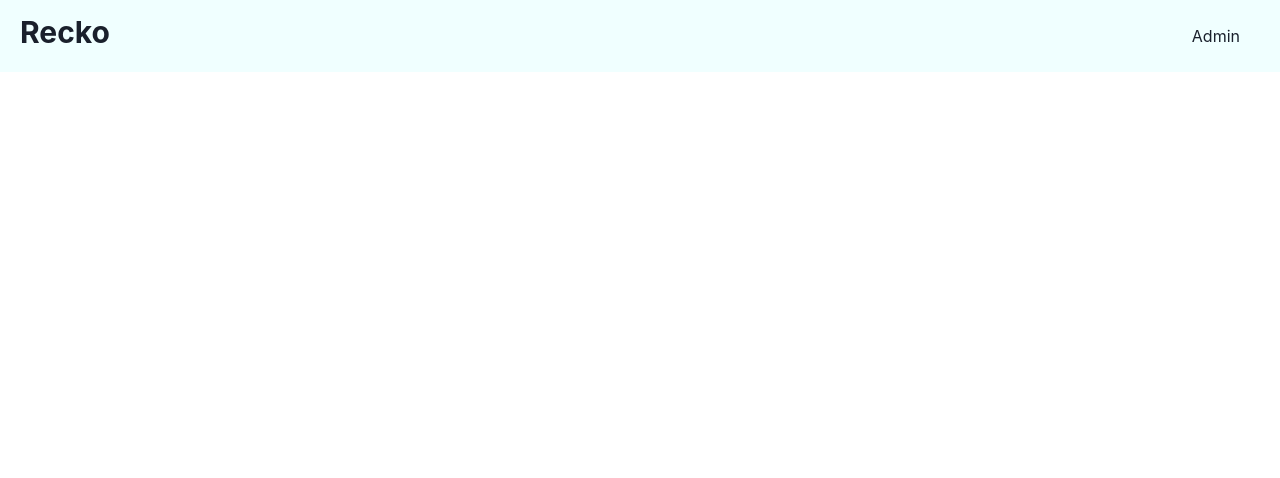
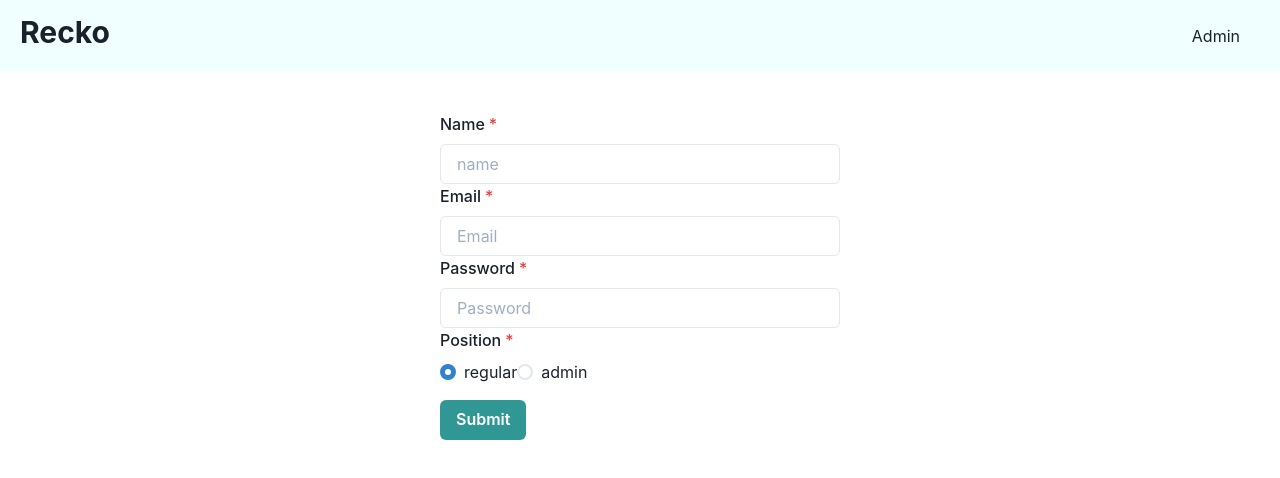
Before and after one commit to Crio-Winter-of-Doing-2021/RECKO-T5, a React (Create React App) app in the folder src/frontend/: page /login in a window 1280 px wide. Shown: the top 478 px of the page. Built offline with nearby package versions, Linux system fonts and the light colour scheme.

Commit message:
register form created

```diff
--- a/src/frontend/src/App.tsx
+++ b/src/frontend/src/App.tsx
@@ -10,6 +10,7 @@ import {
 import AdminPage from './components/Pages/Admin';
 import JournalDataContextProvider from './context/journalDataProvider';
 import { ChakraProvider } from "@chakra-ui/react"
+import LoginPage from './components/Pages/Login';
 
 function App() {
   return (
@@ -21,6 +22,7 @@ function App() {
             <Navbar />
             <Route path="/" exact component={DashBoard} />
             <Route path="/admin" component={AdminPage} />
+            <Route path="/login" component={LoginPage} />
           </div>
         </JournalDataContextProvider>
         </ChakraProvider>
--- /dev/null
+++ b/src/frontend/src/components/Pages/Login.tsx
@@ -0,0 +1,13 @@
+import RegisterForm from "../RegisterForm";
+
+export interface LoginPageProps {
+
+}
+
+const LoginPage: React.FC<LoginPageProps> = () => {
+  return (
+    <RegisterForm />
+  );
+}
+
+export default LoginPage;
--- /dev/null
+++ b/src/frontend/src/components/RegisterForm/index.tsx
@@ -0,0 +1,72 @@
+import {FormControl, FormLabel, Input, RadioGroup, Radio, Button, Box} from '@chakra-ui/react'
+// import useFetch from '../../hooks/useFetch'
+import {useState} from 'react'
+
+export interface RegisterFormProps {
+  name:string
+  email:string
+  password:string
+  admin : boolean
+}
+
+const RegisterForm: React.FC = () => {
+  const [formData, setFormData] = useState<RegisterFormProps>({
+    name:"",
+    email:"",
+    password:"",
+    admin:false
+  })
+
+  // const {state, error, loading} = useFetch({
+  //   url:"/register",
+  //   headers:{
+  //     ContentType:"application/json"
+  //   },
+  //   method:"POST",
+  //   body: formData
+  // })
+  const onSubmitHandler = (e:React.FormEvent<HTMLFormElement>) => {
+    // post the data using axios.
+    e.preventDefault()
+    console.log("submitted", formData)
+  }
+  const onChangeHandler = (e:any) => {
+    setFormData((prev) => {
+      return {...prev, [e.target.name] : e.target.value}
+    })
+  }
+  return (
+    <Box width="80%" maxWidth="400px" margin="auto" mt="10">
+      <form onSubmit={onSubmitHandler}>
+      <FormControl isRequired>
+        {/* name field */}
+        <FormLabel>Name</FormLabel>
+        <Input placeholder="name" name="name" onChange={onChangeHandler} value={formData.name} />
+        {/* email field */}
+        <FormLabel>Email</FormLabel>
+        <Input placeholder="Email" name="email" type="email" onChange={onChangeHandler} value={formData.email} />
+        {/* password field */}
+        <FormLabel>Password</FormLabel>
+        <Input type="password" placeholder="Password" name="password" onChange={onChangeHandler} value={formData.password} />
+        {/* admin field */}
+        <FormLabel>Position</FormLabel>
+        <RadioGroup defaultValue="false" value={formData.admin === true ? "true" : "false"} onChange={(val) => {
+          const admin = val === "true"
+          setFormData((prev) => ({...prev, admin }))
+        }}>
+          <Radio value="false">regular</Radio>
+          <Radio value="true">admin</Radio>
+        </RadioGroup>
+        {/* submit button */}
+        <Button
+        mt={4}
+        colorScheme="teal"
+        // isLoading={props.isSubmitting}
+        type="submit">Submit</Button>
+      </FormControl>
+      </form>
+    </Box>
+  );
+}
+
+export default RegisterForm;
```
